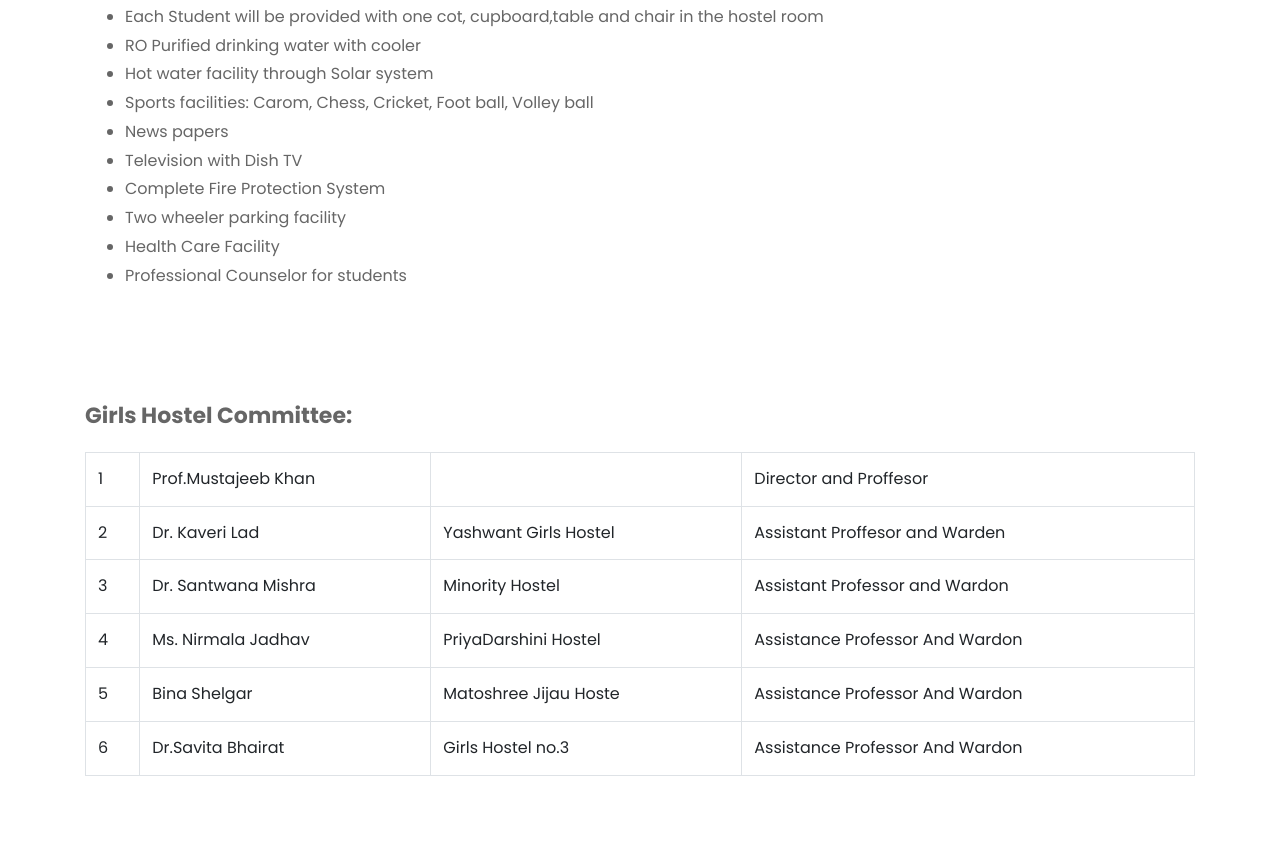
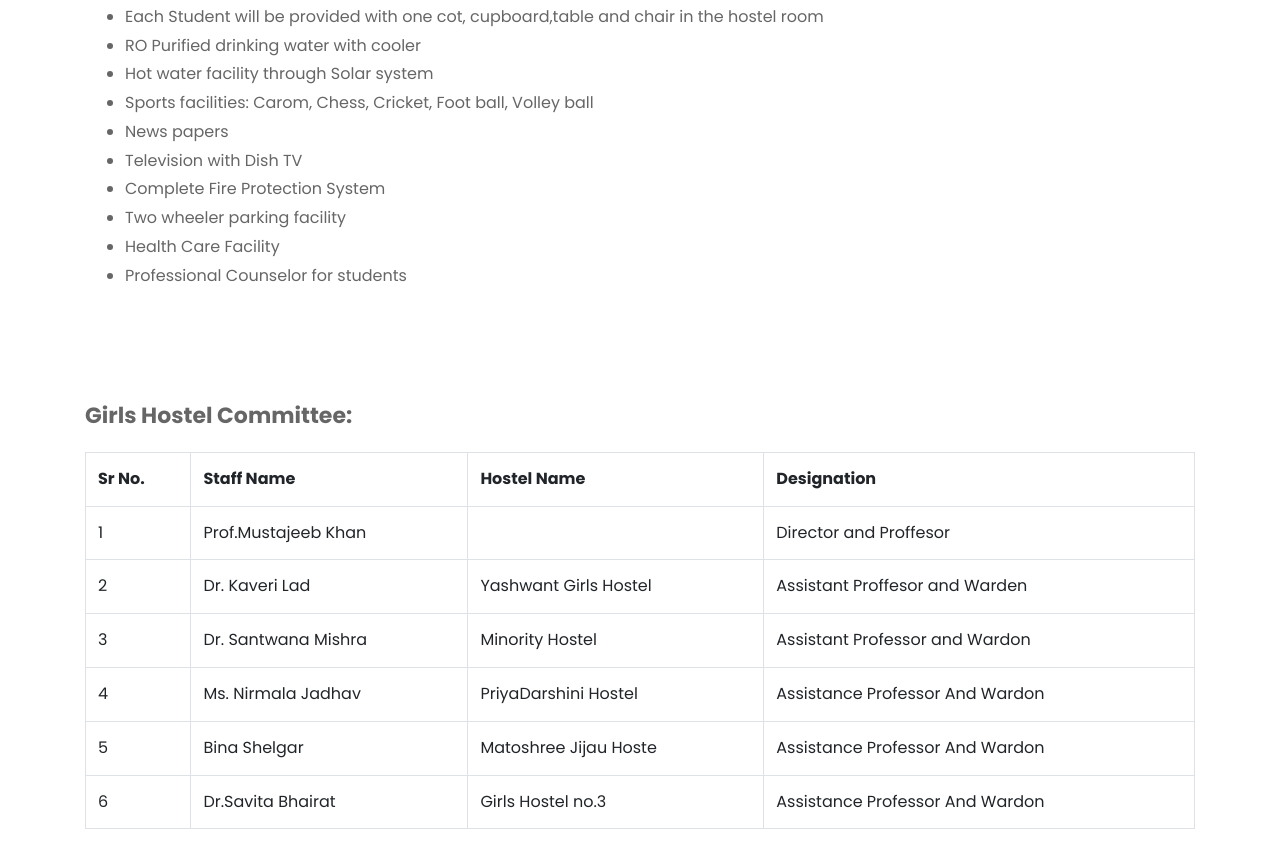
Before and after one commit to BhushanMisal/BamuGirlsHostelProject, a plain HTML site: page index.html in a window 1280 px wide. Shown: the part 1397-2265 px from the top of the page. Before the commit the page ends 2233 px from the top, so only its background shows below. Drawn offline with Linux system fonts and the light colour scheme; some packages are replaced by stand-ins of ours; no server answers; files whose address does not match are found by name.

Commit message:
Update index.html

```diff
--- a/index.html
+++ b/index.html
@@ -139,6 +139,12 @@
 				<div class="table-responsive">
 					<div class="table-responsive"><table class="table table-bordered">
 						<tbody>
+								<tr>
+							<td><strong>Sr No.</strong></td>
+							<td><strong>Staff Name</strong></td>
+							<td><strong>Hostel Name</strong></td>
+							<td><strong>Designation</strong></td>
+						</tr>
 <tr>
 							<td>1</td>
 							<td>Prof.Mustajeeb Khan</td>
```
